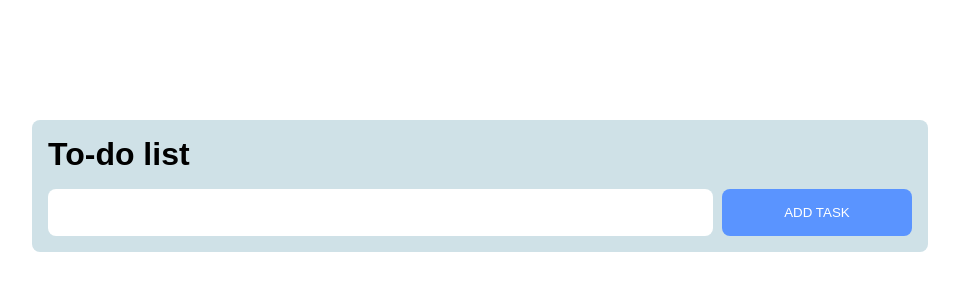
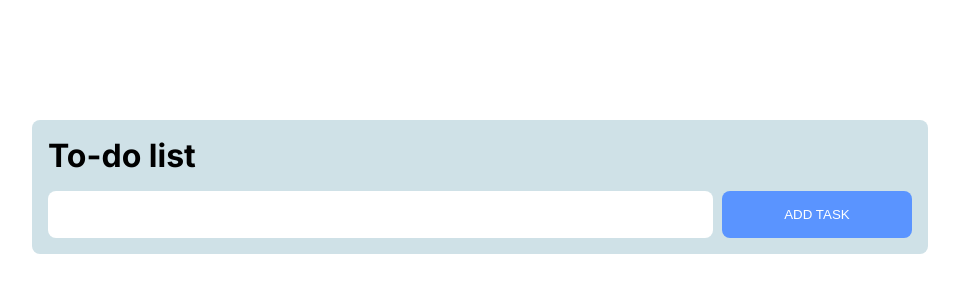
Before and after one commit to CatherineP37/To-do-list-app, a Django app: page / in a window 1280 px wide. Shown: the top 300 px of the page, without its empty margins (160-1119 px from the left). Run offline with Django 5.2, Linux system fonts and the light colour scheme; data that the repository does not hold is empty.

Commit message:
Add new font family to CSS

```diff
--- a/task_list/static/style.css
+++ b/task_list/static/style.css
@@ -1,3 +1,5 @@
+@import url('https://fonts.googleapis.com/css2?family=Anton&family=Inter:ital,opsz,wght@0,14..32,100..900;1,14..32,100..900&display=swap');
+
 * {
 	margin: 0;
     padding: 0;
@@ -6,7 +8,7 @@
 }
 
 body {
-    font-family: arial;
+    font-family: "Inter", sans-serif;
     background-color: #FFFFFF;
 }
 
```
